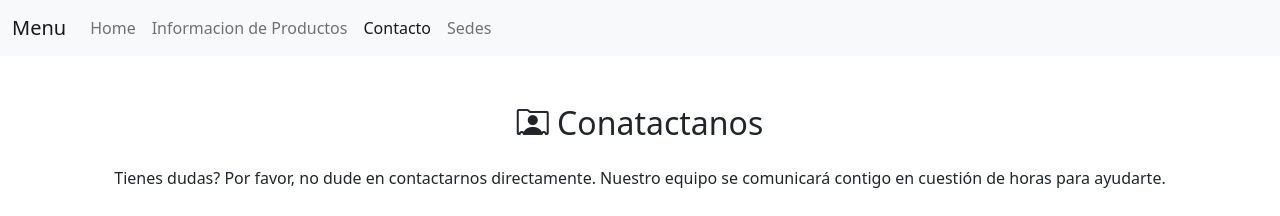
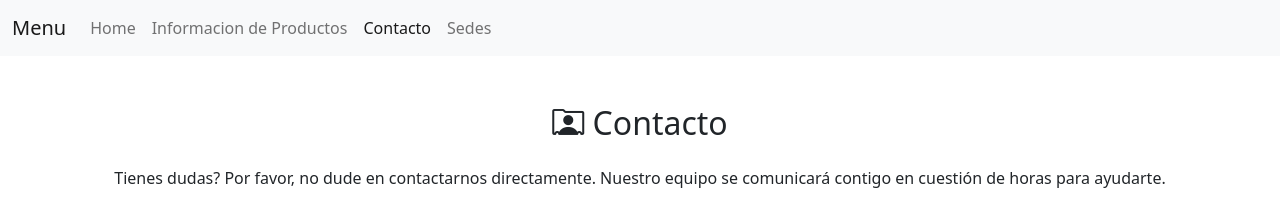
Before and after one commit to MarcoRVRC/proyecto_final_so, a website: page public/contacto.html in a window 1280 px wide. Shown: the top 216 px of the page. Drawn offline with nearby package versions, Linux system fonts and the light colour scheme.

Commit message:
prueba jenkins

```diff
--- a/public/contacto.html
+++ b/public/contacto.html
@@ -39,7 +39,7 @@
  <section class="mb-4">
 
     <!--Section heading-->
-    <h2 class="h1-responsive font-weight-bold text-center my-4"><i class="bi bi-person-rolodex"></i> Conatactanos</h2>
+    <h2 class="h1-responsive font-weight-bold text-center my-4"><i class="bi bi-person-rolodex"></i> Contacto</h2>
     <!--Section description-->
     <p class="text-center w-responsive mx-auto mb-5">Tienes dudas? Por favor, no dude en contactarnos directamente. Nuestro equipo se comunicará contigo en cuestión de horas para ayudarte.</p>
 
```
Also changed, not shown: public/index.html (+1 -0 lines).
